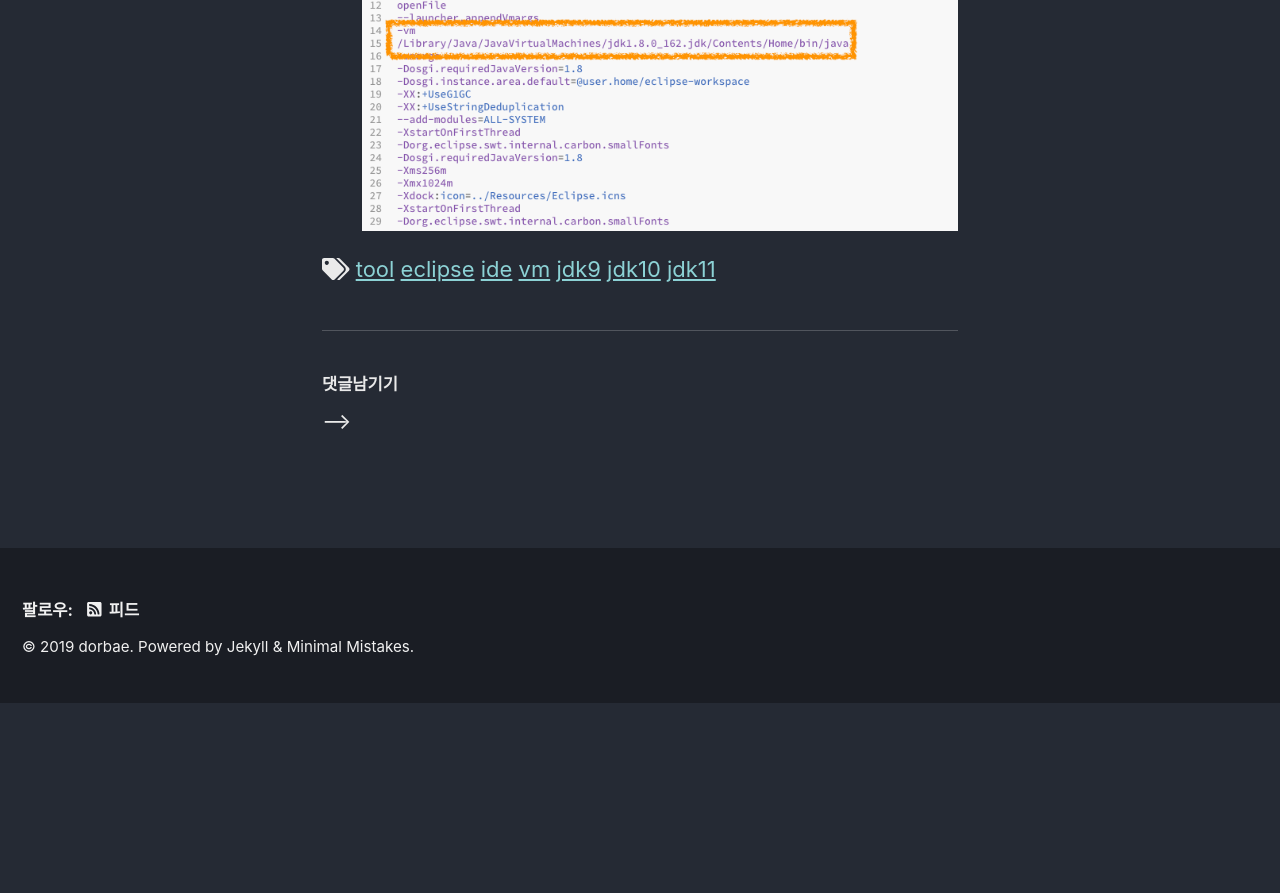
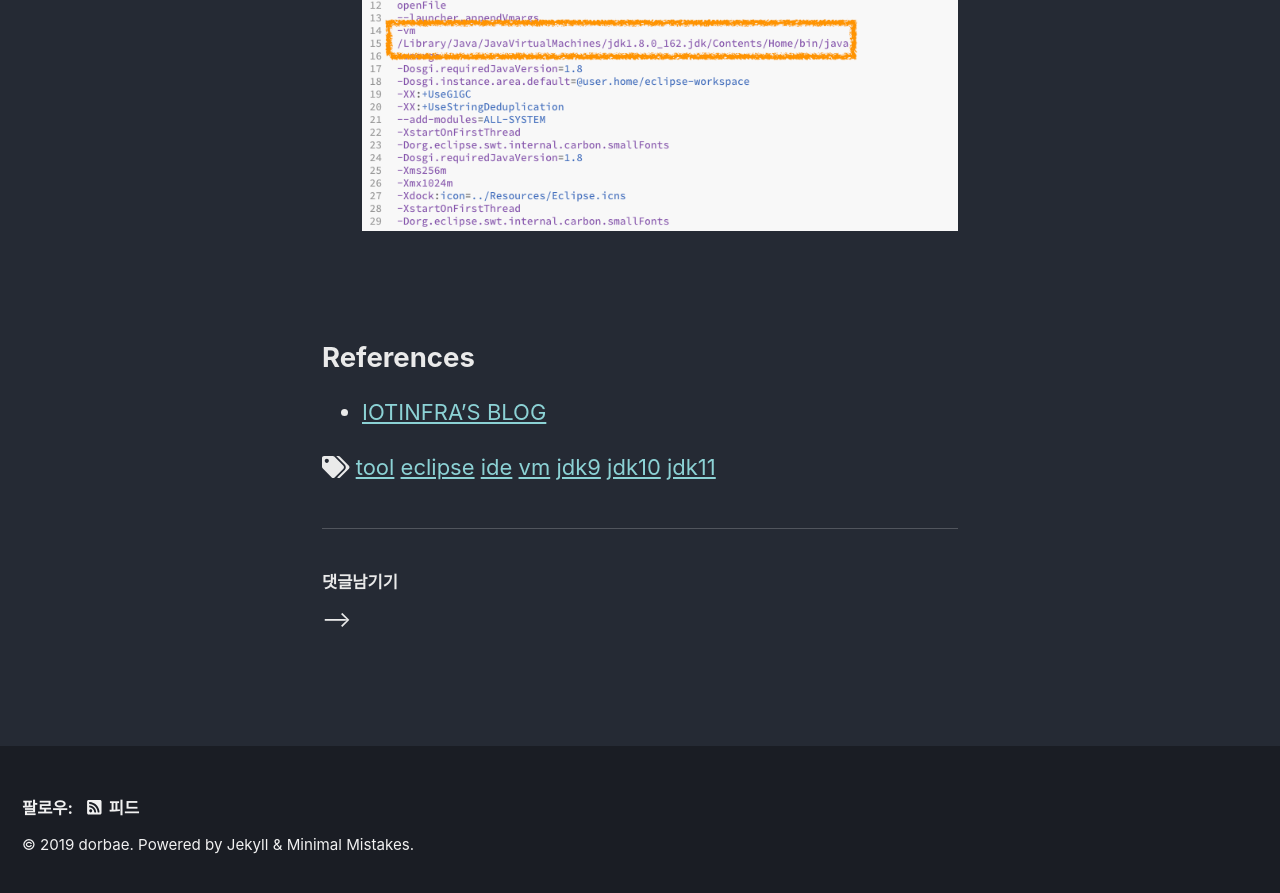
Before and after one commit to dorbae/dorbae.github.io, a Jekyll site: the page built from _posts/2019-01-14-Tool-Eclipse-SetupVM.md, in a window 1280 px wide and 900 px high, scrolled down 1995 px. Shown: the top 893 px of the window. Built offline with Jekyll 4.4.1, drawn with Linux system fonts in a browser that asks for light colours; cached includes are drawn as plain includes; nearby versions of some CDN libraries; comment, search, counter and statistics services are not loaded; before the commit the page ends 2697 px from its top, so only the background shows below that.

Commit message:
Update 2019-01-14-Tool-Eclipse-SetupVM.md
레퍼런스 추가

```diff
--- a/_posts/2019-01-14-Tool-Eclipse-SetupVM.md
+++ b/_posts/2019-01-14-Tool-Eclipse-SetupVM.md
@@ -34,3 +34,8 @@ tags: [tool,eclipse,ide,vm,jdk9,jdk10,jdk11]
 * 그래서 Eclipse 실행하는 VM을 기존의 Oracle JDK8 로 변경
 * eclipse.ini 파일에 아래와 같은 옵션 추가
 ![screenshot002](/assets/images/posts/2019/01/2019-01-14-Tool-Eclipse-SetupVM-003.png)
+
+<br/>
+
+## References
+* [IOTINFRA'S BLOG](http://blog.iotinfra.net/?p=256)
```
